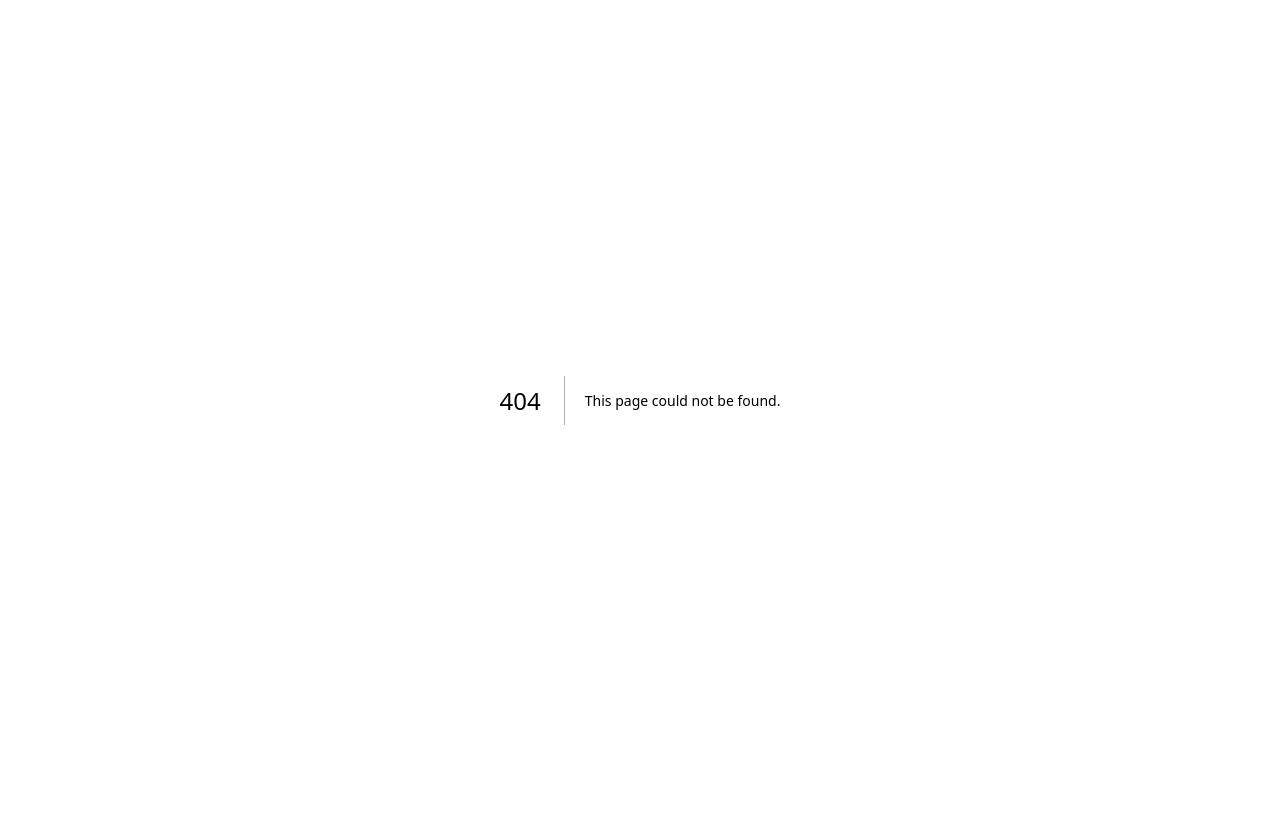
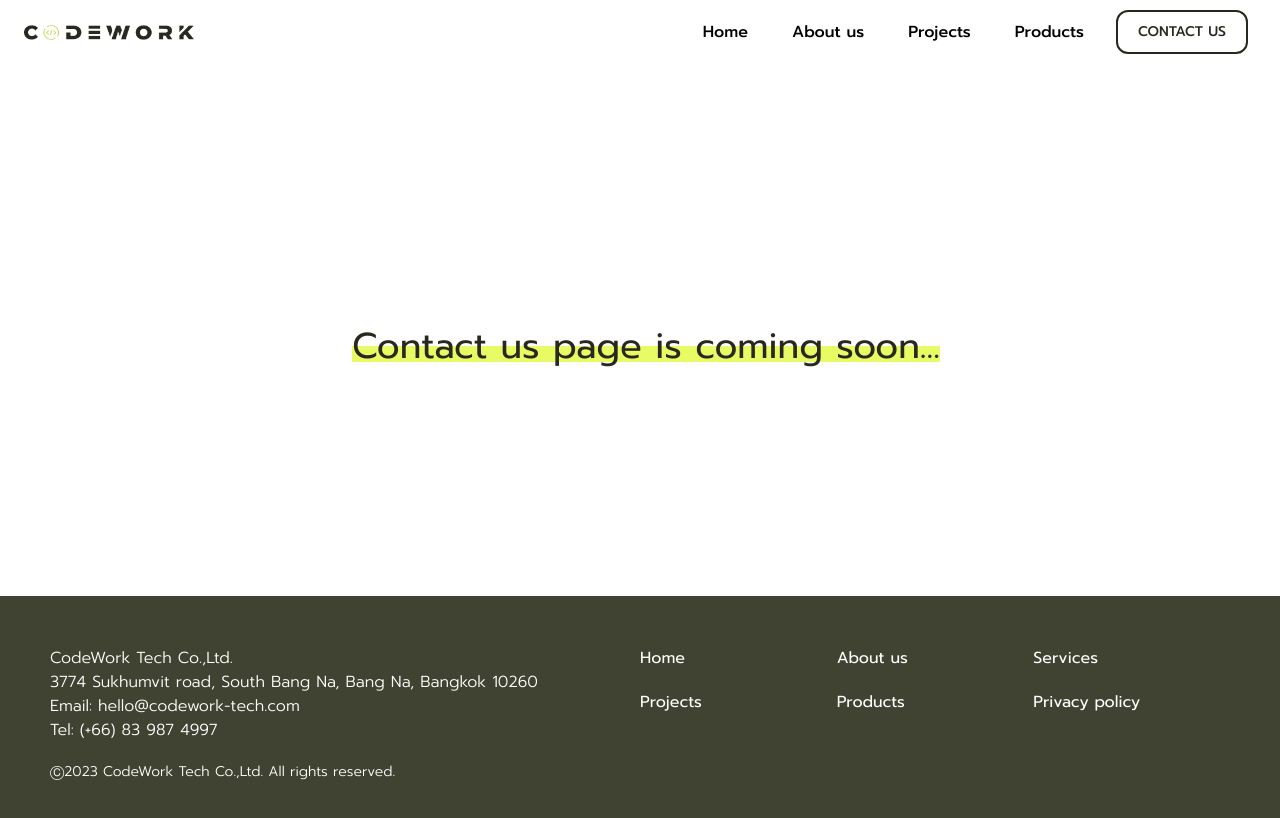
Before and after one commit to The-Alzhemist/codework-landing-page, a Next.js app: page /contact-us in a window 1280 px wide. Before the commit this address had no page. Shown: the top 818 px of the page. Built offline with nearby package versions, Linux system fonts and the light colour scheme.

Commit message:
update outline button link add aff contactus page

```diff
--- a/src/components/AppLayout/components/NavigationBar/NavigationBar.tsx
+++ b/src/components/AppLayout/components/NavigationBar/NavigationBar.tsx
@@ -1,12 +1,11 @@
-import React, { useEffect } from "react";
+import React  from "react";
 import withNavigation from "./withNavigation";
 import Link from "next/link";
-import Image from "next/image";
 import { animated } from "@react-spring/web";
 
 import { OutlinedButton } from "../button/OutlinedButton";
 import { MenuItem, NavigationProps } from "./interface";
-// import { Button } from "../button/button";
+
 
 const NavigationBar = ({
   IsSideMenuOpen,
@@ -80,7 +79,7 @@ const NavigationBar = ({
               </React.Fragment>
             ))}
 
-            <OutlinedButton>Contact Us</OutlinedButton>
+            <OutlinedButton className="" pathName="/contact-us">Contact Us</OutlinedButton>
           </div>
         </div>
       </header>
@@ -103,7 +102,8 @@ const NavigationBar = ({
             </React.Fragment>
           ))}
 
-          <OutlinedButton className="mt-8">Contact Us</OutlinedButton>
+          <li><OutlinedButton className="mt-8 w-full max-w-md" pathName="/contact-us" >Contact Us</OutlinedButton></li>
+
         </ul>
       </animated.nav>
 
--- a/src/components/AppLayout/components/button/OutlinedButton.tsx
+++ b/src/components/AppLayout/components/button/OutlinedButton.tsx
@@ -1,15 +1,20 @@
+import Link from 'next/link';
 import React, { ButtonHTMLAttributes } from 'react';
 import { twMerge } from 'tailwind-merge';
 
+interface CustomButtonProps extends ButtonHTMLAttributes<HTMLButtonElement> {
+  pathName: string;
+}
 
-export const OutlinedButton: React.FC<ButtonHTMLAttributes<HTMLButtonElement>> = (
-  props
-) => {
-  const { className, children } = props;
+export const OutlinedButton:  React.FC<CustomButtonProps> = ({pathName, className, children}) => {
+
   const style =  twMerge(` py-2.5 px-5 mr-2 text-sm font-medium rounded-xl text-secondary  border-2 border-secondary cursor-pointer  hover:bg-primary-800 hover:text-primary-100 hover:border-primary-100 hover:shadow-md uppercase transition-all duration-100 east-out lg:hover:scale-125`, className);
   return (
-    <button className={style}>
+    <Link href={pathName}>
+        <button className={style}>
       <span>{children}</span>
     </button>
+    </Link>
+
   );
 };
--- /dev/null
+++ b/src/pages/contact-us.tsx
@@ -0,0 +1,21 @@
+import React from "react";
+import AppLayout from "../components/AppLayout/AppLayout";
+import MetaTag from "@/components/seo/MetaTag";
+
+const ContactUsPage = () => {
+  return (
+    <>
+      <MetaTag />
+
+      <AppLayout>
+        <div className="text-right text-xl flex flex-col items-center z-20 min-h-[500px] justify-center">
+          <div className="font-normal text-4xl bg-line ml-3">
+            Contact us page is coming soon...
+          </div>
+        </div>
+      </AppLayout>
+    </>
+  );
+};
+
+export default ContactUsPage;
```
